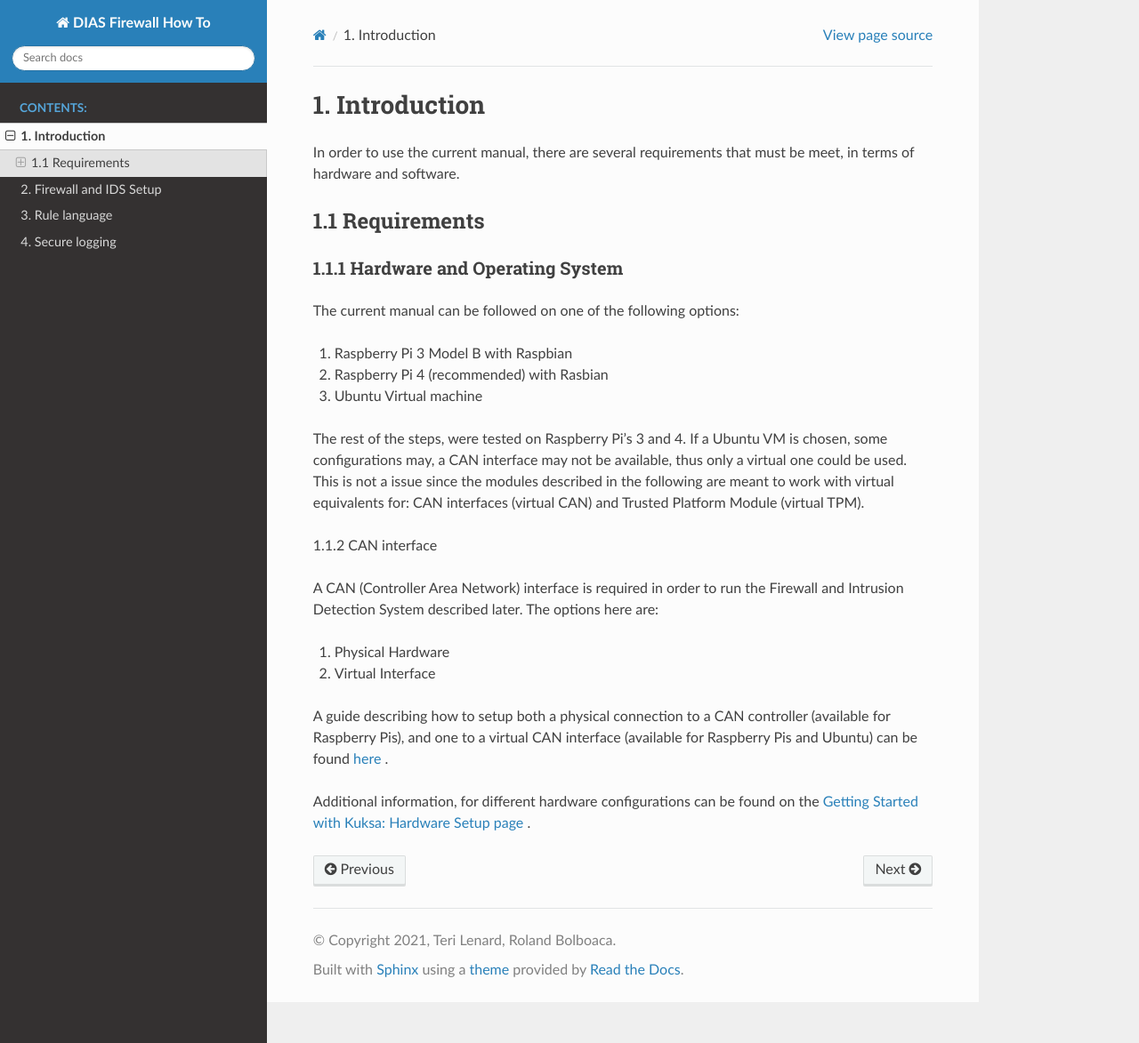
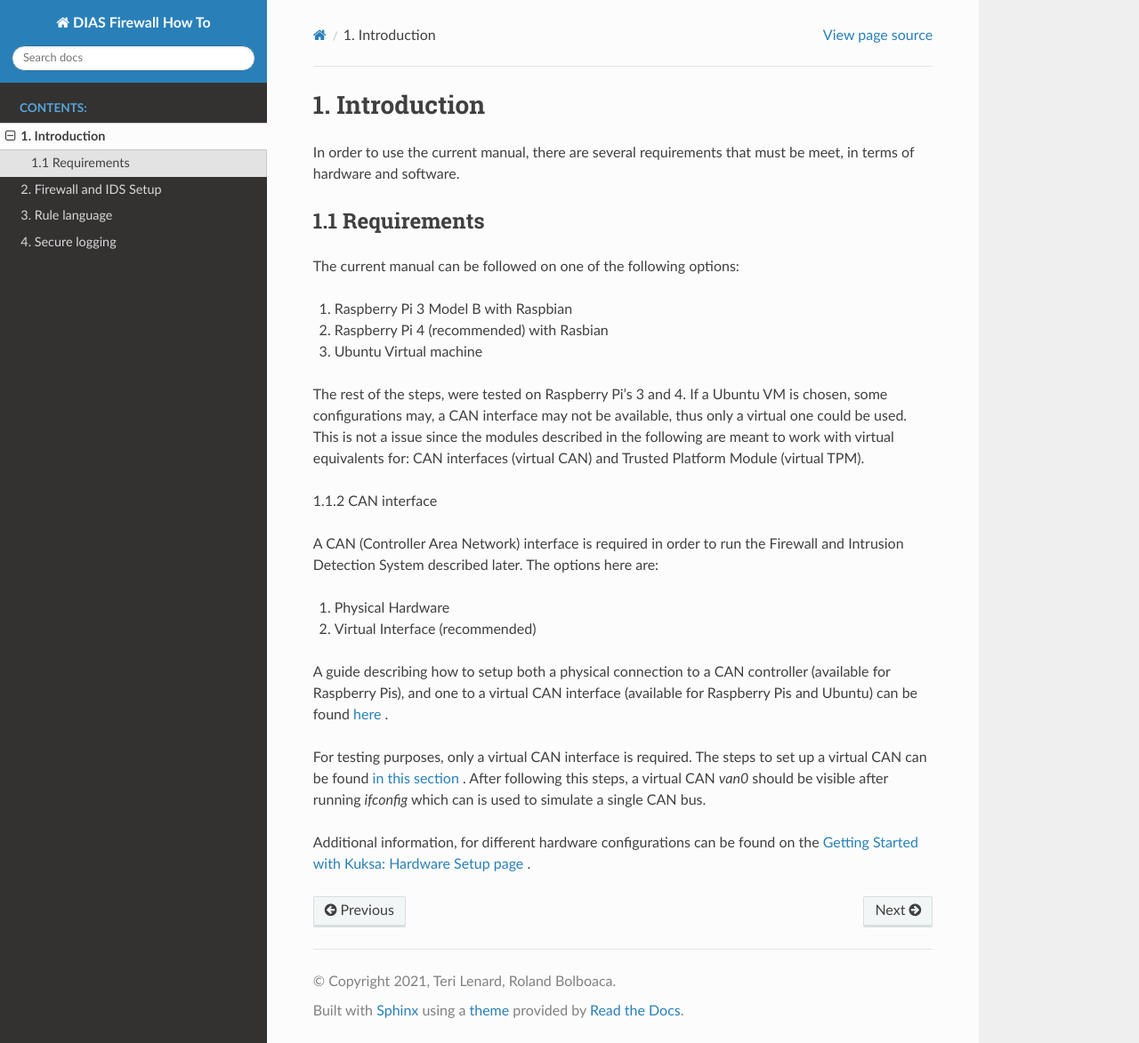
Before and after one commit to terilenard/dias-kuksa-firewall-doc, a Sphinx documentation site: the page built from source/introduction.rst, in a window 1280 px wide and 1173 px high. Shown: the whole window at 89% size. Built offline with Sphinx 7.4.7 and the Read the Docs theme 2.0.0, drawn with Linux system fonts in a browser that asks for light colours.

Commit message:
Modified Introduction

```diff
--- a/source/introduction.rst
+++ b/source/introduction.rst
@@ -5,9 +5,6 @@ In order to use the current manual, there are several requirements that must be
 
 1.1 Requirements
 ----------------
-
-1.1.1 Hardware and Operating System
-~~~~~~~~~~~~~~~~~~~~~~~~~~~~~~~~~~~
 
 The current manual can be followed on one of the following options:
 
@@ -26,9 +23,11 @@ The options here are:
 
 1. Physical Hardware
 
-2. Virtual Interface
+2. Virtual Interface (recommended)
 
 
 A guide describing how to setup both a physical connection to a CAN controller (available for Raspberry Pis), and one to a virtual CAN interface (available for Raspberry Pis and Ubuntu) can be found `here <https://github.com/terilenard/dias-kuksa-umfst/wiki/How-to-set-up-CAN-interfaces>`_ .
 
+For testing purposes, only a virtual CAN interface is required. The steps to set up a virtual CAN can be found `in this section <https://github.com/terilenard/dias-kuksa-umfst/wiki/How-to-set-up-CAN-interfaces#how-to-set-up-virtual-can-interface>`_ . After following this steps, a virtual CAN *van0* should be visible after running *ifconfig* which can is used to simulate a single CAN bus.
+
 Additional information, for different hardware configurations can be found on the `Getting Started with Kuksa: Hardware Setup page <https://dias-kuksa-doc.readthedocs.io/en/latest/contents/hwsetup.html>`_ .
```
Also changed, not shown: 8 other files.
